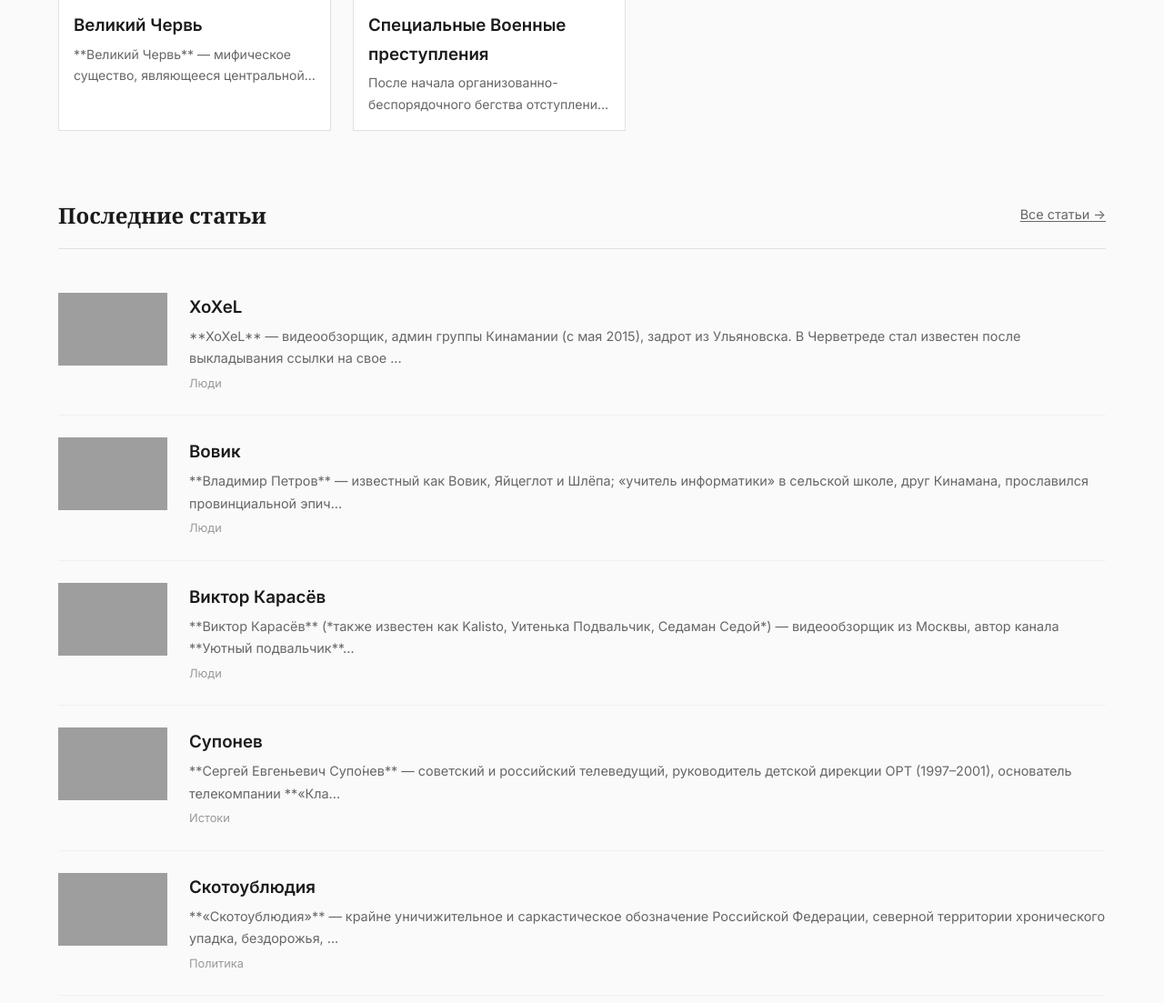
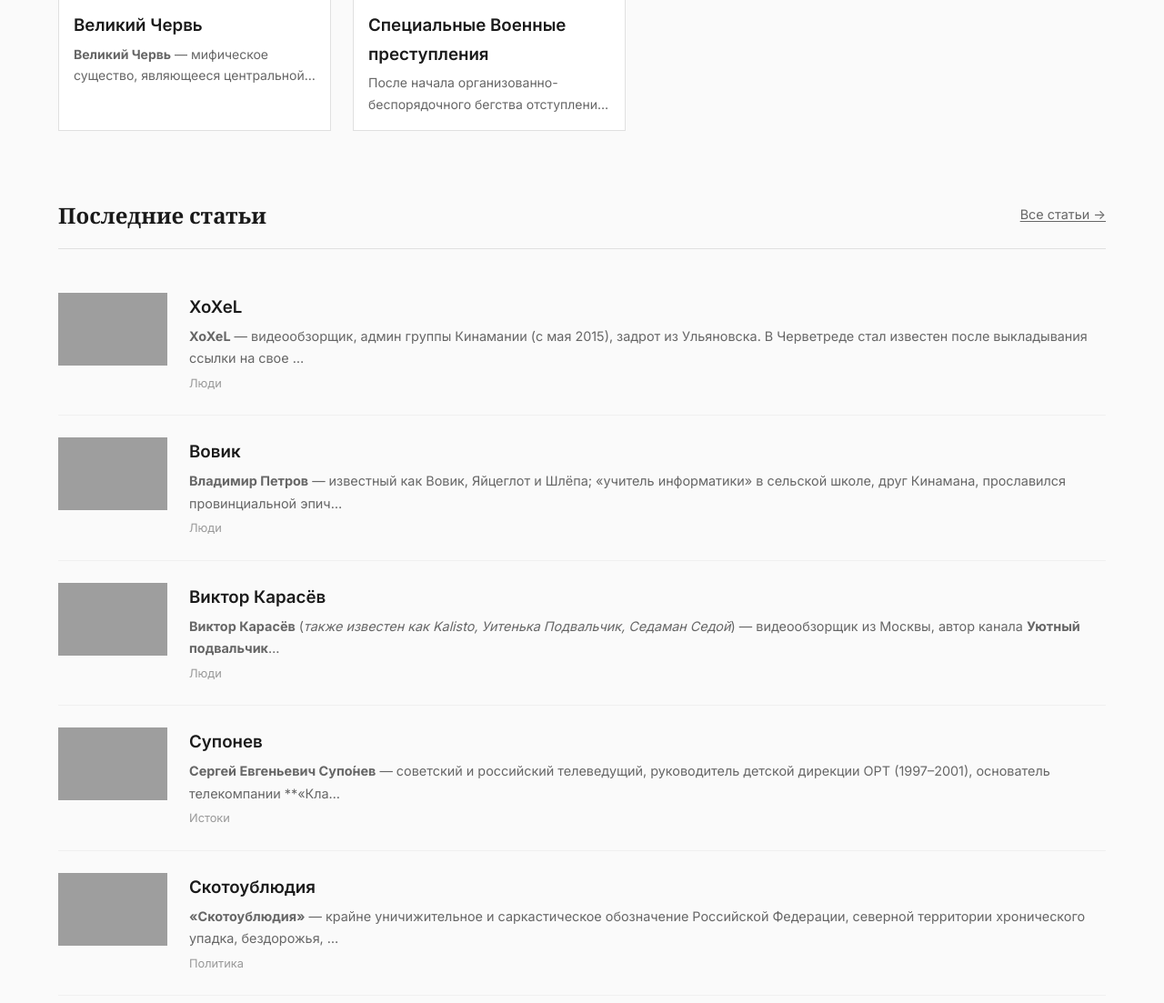
Before and after one commit to cherwepedia/111, a Jekyll site: the page built from index.html, in a window 1280 px wide and 1400 px high, scrolled down 788 px, cut to the strip 209-1312 px from the top of the window. Shown: the whole strip at 91% size. Built offline with Jekyll 4.4.1, drawn with Linux system fonts in a browser that asks for light colours; some of the changed lines change nothing that is shown; grey boxes are pictures that could not be loaded.

Commit message:
Update index.html

```diff
--- a/index.html
+++ b/index.html
@@ -31,18 +31,30 @@ title: Главная
     <header class="section-header">
       <h2 class="section-title">Избранные статьи</h2>
     </header>
+
     <div class="favorites-carousel">
       <div class="favorites-track">
         {% for post in favorites limit: 10 %}
         <a href="{{ post.url | relative_url }}" class="favorite-card">
           {% if post.infobox.image %}
-          <img src="{{ post.infobox.image | relative_url }}" alt="{{ post.title }}" class="favorite-image">
+          <img
+            src="{{ post.infobox.image | relative_url }}"
+            alt="{{ post.title }}"
+            class="favorite-image">
           {% else %}
           <div class="favorite-image" style="background: #eee;"></div>
           {% endif %}
+
           <div class="favorite-content">
             <h3 class="favorite-title">{{ post.title }}</h3>
-            <p class="favorite-excerpt">{{ post.intro | truncate: 100 }}</p>
+
+            <p class="favorite-excerpt">
+              {{ post.intro
+                | truncate: 100
+                | markdownify
+                | remove: '<p>'
+                | remove: '</p>' }}
+            </p>
           </div>
         </a>
         {% endfor %}
@@ -57,15 +69,28 @@ title: Главная
       <h2 class="section-title">Последние статьи</h2>
       <a href="{{ '/categories/' | relative_url }}" class="section-link">Все статьи →</a>
     </header>
+
     <div class="latest-list">
       {% for post in site.posts limit: 5 %}
       <a href="{{ post.url | relative_url }}" class="latest-item">
         {% if post.infobox.image %}
-        <img src="{{ post.infobox.image | relative_url }}" alt="{{ post.title }}" class="latest-image">
+        <img
+          src="{{ post.infobox.image | relative_url }}"
+          alt="{{ post.title }}"
+          class="latest-image">
         {% endif %}
+
         <div class="latest-content">
           <h3 class="latest-title">{{ post.title }}</h3>
-          <p class="latest-excerpt">{{ post.intro | truncate: 150 }}</p>
+
+          <p class="latest-excerpt">
+            {{ post.intro
+              | truncate: 150
+              | markdownify
+              | remove: '<p>'
+              | remove: '</p>' }}
+          </p>
+
           <div class="latest-meta">
             {% assign cat = post.categories | first %}
             {% assign category_data = site.data.categories | where: "id", cat | first %}
@@ -85,8 +110,8 @@ title: Главная
   {
     "title": {{ post.title | jsonify }},
     "url": {{ post.url | relative_url | jsonify }},
-    "intro": {{ post.intro | default: "" | jsonify }},
-    "content": {{ post.content | strip_html | truncate: 500 | jsonify }},
+    "intro": {{ post.intro | default: "" | strip_newlines | jsonify }},
+    "content": {{ post.content | strip_html | truncate: 500 | strip_newlines | jsonify }},
     "image": {{ post.infobox.image | default: "" | relative_url | jsonify }},
     "categories": {{ post.categories | jsonify }}
   }{% unless forloop.last %},{% endunless %}
```
